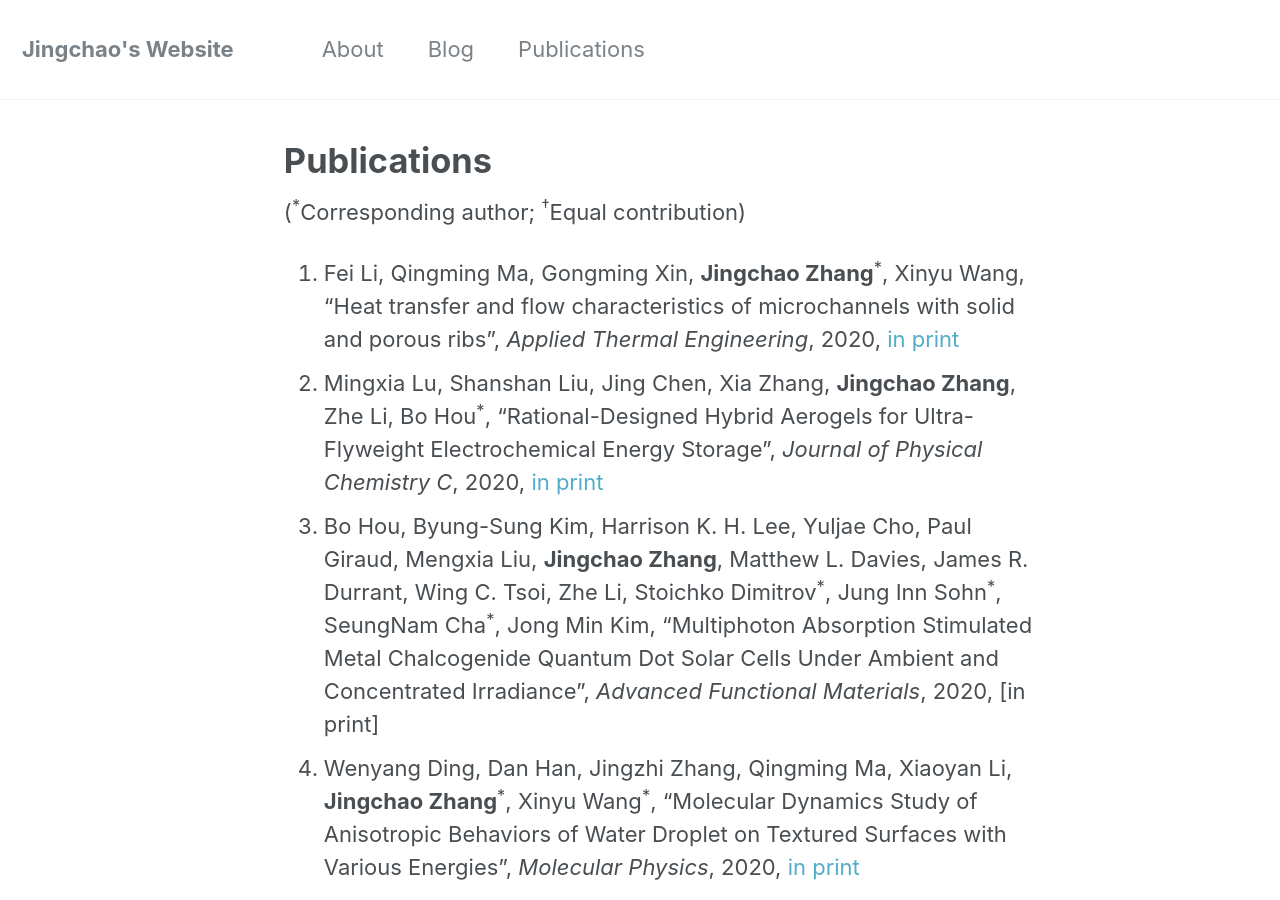
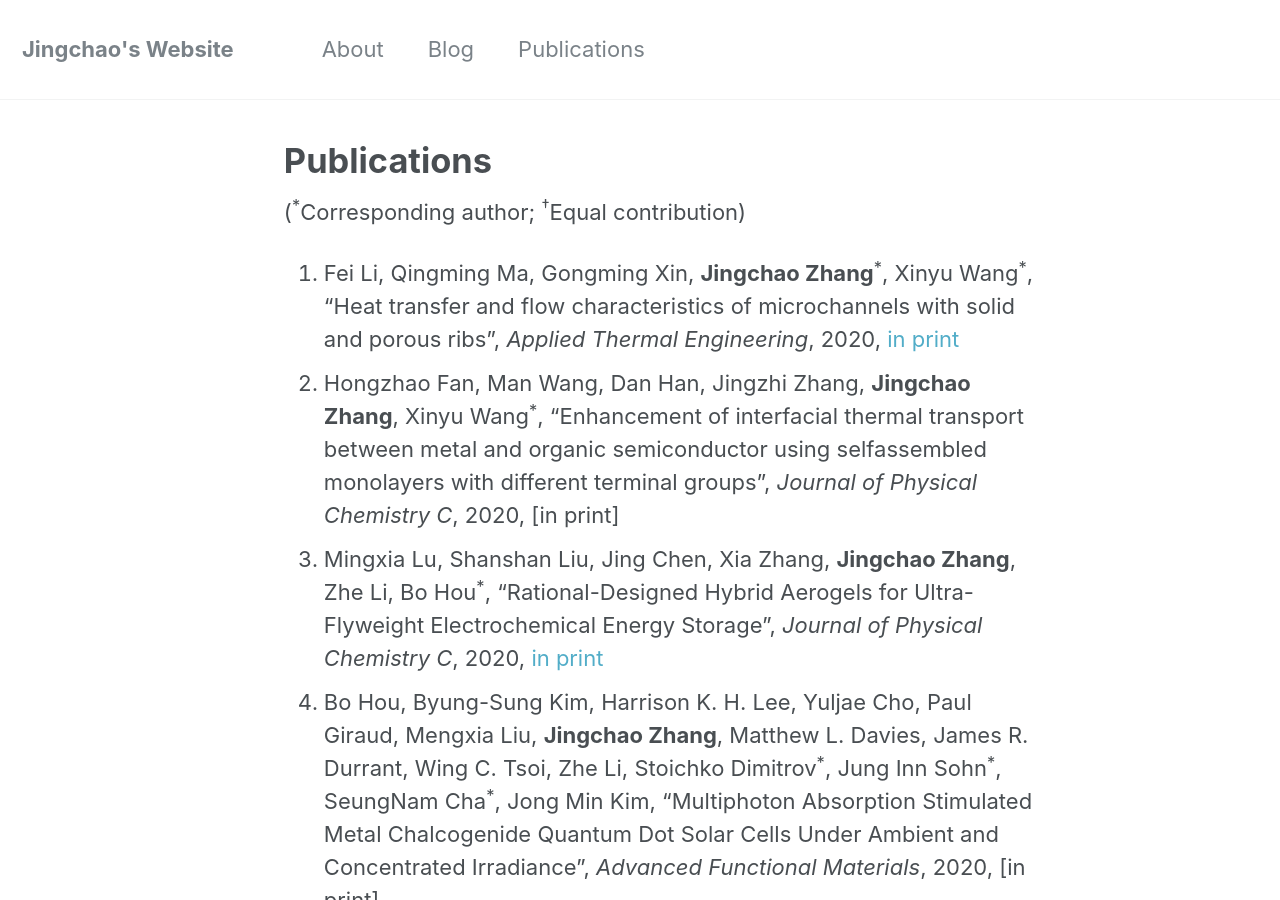
Before and after one commit to JingchaoZhang/JingchaoZhang.github.io, a Jekyll site: the page built from _pages/publications.md, in a window 1280 px wide and 900 px high. Built offline with Jekyll 4.4.1, drawn with Linux system fonts in a browser that asks for light colours.

Commit message:
Update publications.md

```diff
--- a/_pages/publications.md
+++ b/_pages/publications.md
@@ -7,7 +7,8 @@ author_profile: false
 
 (<sup>\*</sup>Corresponding author; <sup>†</sup>Equal contribution)
 
-1. Fei Li, Qingming Ma, Gongming Xin, **Jingchao Zhang**<sup>\*</sup>, Xinyu Wang, "Heat transfer and flow characteristics of microchannels with solid and porous ribs", *Applied Thermal Engineering*, 2020, [in print](https://www.sciencedirect.com/science/article/abs/pii/S1359431120331215)
+1. Fei Li, Qingming Ma, Gongming Xin, **Jingchao Zhang**<sup>\*</sup>, Xinyu Wang<sup>\*</sup>, "Heat transfer and flow characteristics of microchannels with solid and porous ribs", *Applied Thermal Engineering*, 2020, [in print](https://www.sciencedirect.com/science/article/abs/pii/S1359431120331215)
+1. Hongzhao Fan, Man Wang, Dan Han, Jingzhi Zhang, **Jingchao Zhang**, Xinyu Wang<sup>\*</sup>, "Enhancement of interfacial thermal transport between metal and organic semiconductor using selfassembled monolayers with different terminal groups", *Journal of Physical Chemistry C*, 2020, [in print]
 1. Mingxia Lu, Shanshan Liu, Jing Chen, Xia Zhang, **Jingchao Zhang**, Zhe Li, Bo Hou<sup>\*</sup>, "Rational-Designed Hybrid Aerogels for Ultra-Flyweight Electrochemical Energy Storage", *Journal of Physical Chemistry C*, 2020, [in print](https://pubs.acs.org/doi/10.1021/acs.jpcc.0c02217)
 1. Bo Hou, Byung-Sung Kim, Harrison K. H. Lee, Yuljae Cho, Paul Giraud, Mengxia Liu, **Jingchao Zhang**, Matthew L. Davies, James R. Durrant, Wing C. Tsoi, Zhe Li, Stoichko Dimitrov<sup>\*</sup>, Jung Inn Sohn<sup>\*</sup>, SeungNam Cha<sup>\*</sup>, Jong Min Kim, "Multiphoton Absorption Stimulated Metal Chalcogenide Quantum Dot Solar Cells Under Ambient and Concentrated Irradiance", *Advanced Functional Materials*, 2020, [in print]
 1. Wenyang Ding, Dan Han, Jingzhi Zhang, Qingming Ma, Xiaoyan Li, **Jingchao Zhang**<sup>\*</sup>, Xinyu Wang<sup>\*</sup>, "Molecular Dynamics Study of Anisotropic Behaviors of Water Droplet on Textured Surfaces with Various Energies", *Molecular Physics*, 2020, [in print](https://www.tandfonline.com/doi/full/10.1080/00268976.2020.1785028?scroll=top&needAccess=true&)
```
